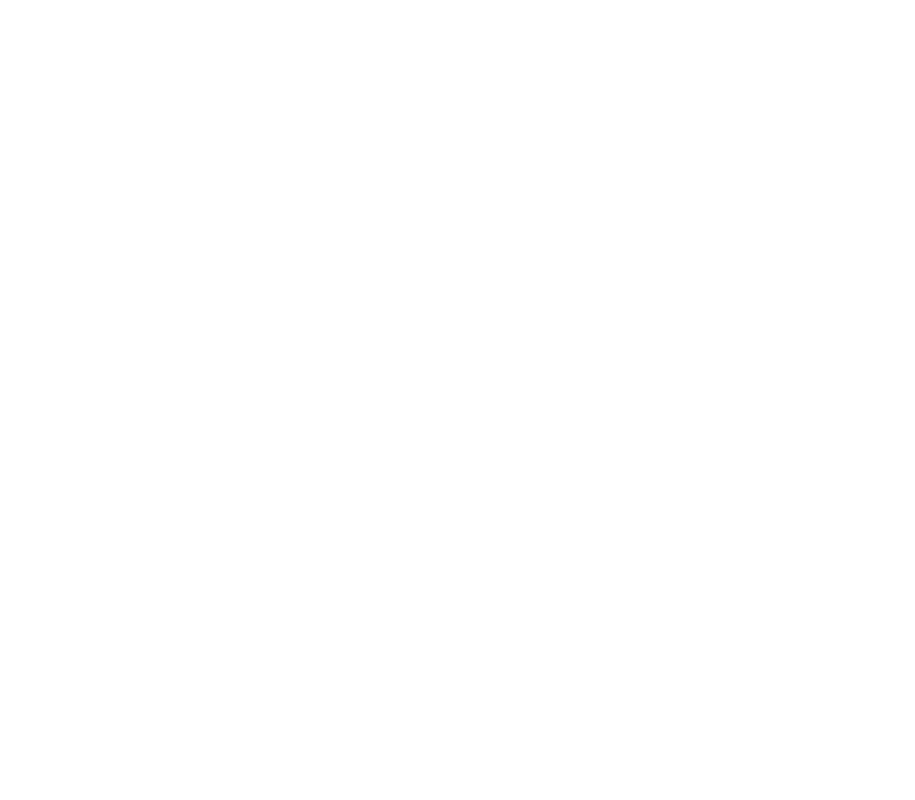
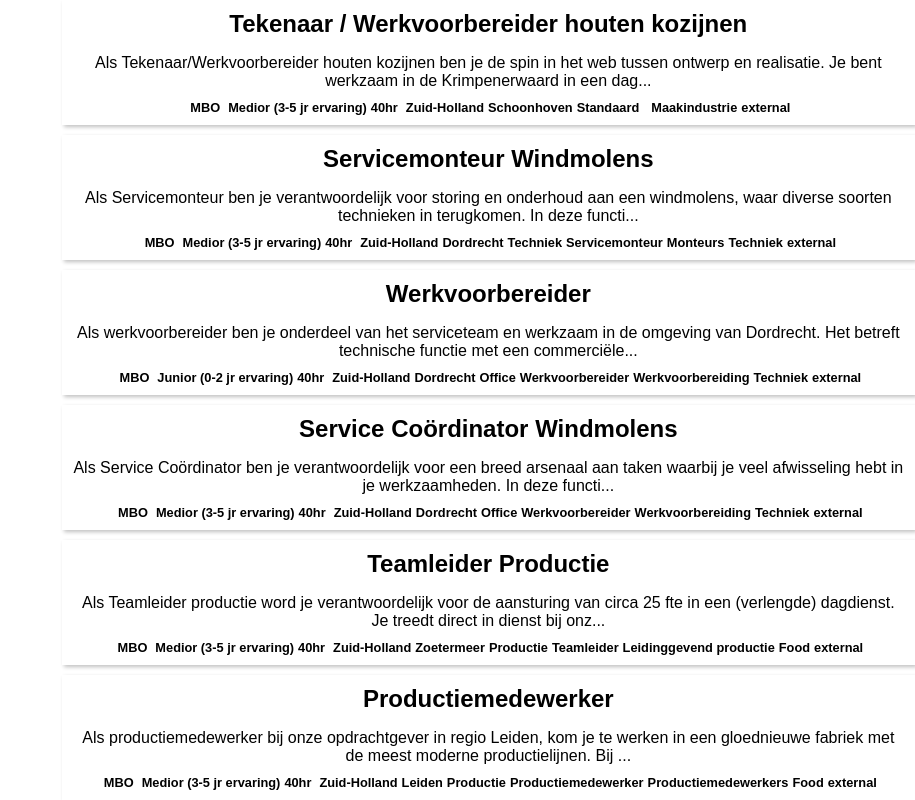
Before and after one commit to arkhamz/direct-impact-, a React (Create React App) app: page / in a window 1280 px wide. Shown: the top 800 px of the page, without its empty margins (365-1280 px from the left). Built offline with nearby package versions, Linux system fonts and the light colour scheme.

Commit message:
lister page done

```diff
--- a/package.json
+++ b/package.json
@@ -10,6 +10,7 @@
     "react-dom": "^18.2.0",
     "react-router-dom": "^6.4.2",
     "react-scripts": "5.0.1",
+    "uuid": "^9.0.0",
     "web-vitals": "^2.1.4"
   },
   "scripts": {
--- a/src/components/FilterBlock.js
+++ b/src/components/FilterBlock.js
@@ -2,7 +2,7 @@
 import { useState } from "react";
 
 function FilterBlock(){
-    return <section className="filter-block">
+    return <section className="filters">
 
         <div className="education-filter"></div>
         <div className="region-filter"></div>
--- a/src/components/VacancyPreview.css
+++ b/src/components/VacancyPreview.css
@@ -0,0 +1,24 @@
+.vacancy-prev{
+    max-height: 400px;
+    width: 100%;
+    padding: 10px;
+    display: flex;
+    flex-direction: column;
+    gap: 10px;
+    box-shadow: 2px 2px 4px silver;
+}
+
+.vacancy-prev h2{
+    margin-bottom: 1rem;
+}
+
+.prev-meta{
+    list-style-type: none;
+    width: 100%;
+    display: flex;
+    flex-wrap: wrap;
+    gap: 4px;
+    font-size: 0.8rem;
+    font-weight: bold;
+    justify-content: center;
+}
--- a/src/components/VacancyPreview.js
+++ b/src/components/VacancyPreview.js
@@ -1,5 +1,23 @@
-function VacancyPreview(){
+import { tagRemover } from "../utils";
+import "./VacancyPreview.css"
+import { specFormatter } from "../utils";
+import {v4 as uuidv4} from "uuid";
+function VacancyPreview({data:vacancy}){
+
+    const specsFormatted = specFormatter(vacancy.specs);
+
+
     return <article className="vacancy-prev">
+        <div className="prev-content">
+            <h2>{vacancy.title}</h2>
+            <p>{tagRemover(vacancy.intro).substring(0,150)}...</p>
+        </div>
+        <ul className="prev-meta">
+            {specsFormatted && specsFormatted.map(function(i){
+                return <span key={uuidv4()} >{i}</span>
+            })}
+        </ul>
+
 
     </article>
 }
--- a/src/index.css
+++ b/src/index.css
@@ -11,3 +11,7 @@
   width: 100%;
   height: 100%;
 }
+
+html{
+  font-size: 16px;
+}
--- a/src/pages/VacancyLister.css
+++ b/src/pages/VacancyLister.css
@@ -0,0 +1,11 @@
+.lister{
+    display:grid;
+    grid-template-columns: 1fr 2fr;
+}
+
+.vacancy-previews{
+    display:flex;
+    flex-direction: column;
+    gap: 10px;
+    width: 100%;
+}
--- a/src/pages/VacancyLister.js
+++ b/src/pages/VacancyLister.js
@@ -1,10 +1,21 @@
+import { useState, useEffect } from "react"
+import jobData from "../Jobs.json";
+import VacancyPreview from "../components/VacancyPreview";
+import "./VacancyLister.css"
 
-import { useState, useEffect } from "react"
+function VacancyLister(){
+
+    const [vacancies,setVacancies] = useState(jobData)
+    console.log(vacancies);
 
 
-
-function VacancyLister(){
     return <section className="lister">
+        <div className="filter-block"></div>
+        <div className="vacancy-previews">
+            {vacancies && vacancies.map(function(vacancy){
+                return <VacancyPreview data={vacancy} key={vacancy.jobId}/>
+            })}
+        </div>
 
     </section>
 }
--- /dev/null
+++ b/src/utils.js
@@ -0,0 +1,35 @@
+
+/**
+ *
+ * @param {text} string containing <p> tags
+ * @returns plaintext without any tags
+ */
+export function tagRemover(text){
+    const freetext = text.replaceAll("<p>", "").replaceAll("</p>", "");
+    return freetext;
+}
+
+/**
+ *
+ * @param {specObj} object vacancy spec
+ * @returns array of vacancy specs
+ */
+export function specFormatter(specObj){
+
+    const specsIterator = Object.entries(specObj);
+
+    const specsFormatted = specsIterator.map(function(pair){
+        if(pair[0] === "__typename"){
+            return null;
+        } else if(pair[0] === "hoursPerWeek"){
+            return `${pair[1]}hr`
+        } else if(pair[1]){
+            return pair[1];
+        } else{
+            return pair[1];
+        }
+    });
+
+    return specsFormatted
+
+}
```
Also changed, not shown: 1 other file (tests, documents, lock files or other folders).
